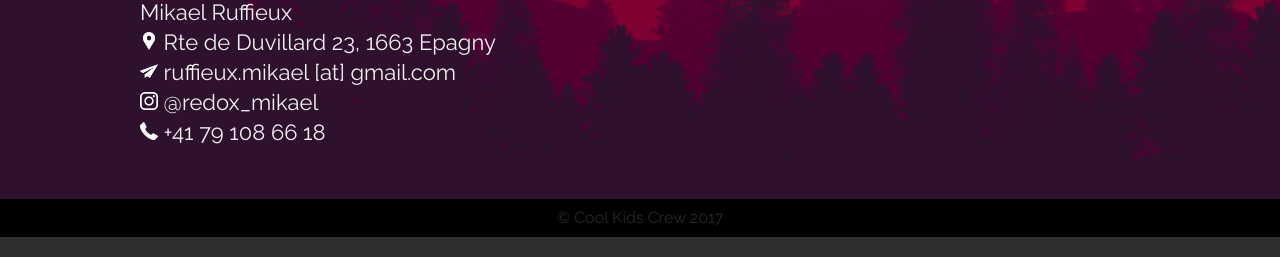
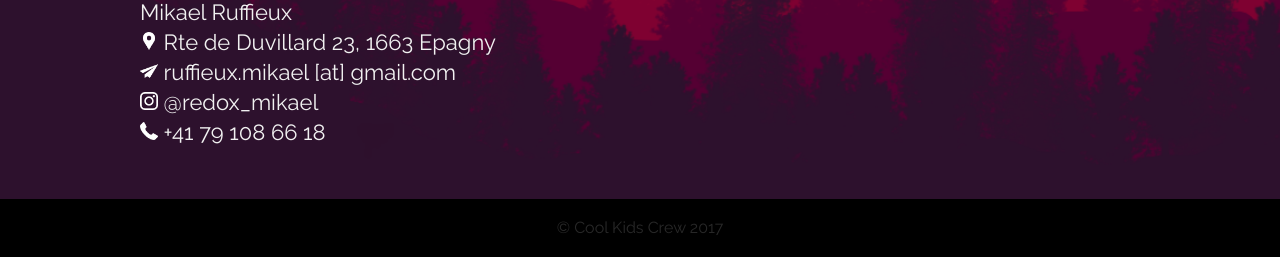
Before and after one commit to mikael-ruffieux/redox, a PHP site: page / in a window 1280 px wide; the page is wider, and only the part inside the window is pictured. Shown: the part 3965-4222 px from the top of that part. Run offline with PHP 8.4, Linux system fonts and the light colour scheme; some libraries are stand-ins or nearby versions.

Commit message:
footer
more height

```diff
--- a/assets/stylesheets/footer.css
+++ b/assets/stylesheets/footer.css
@@ -5,6 +5,6 @@ footer {
 
 footer p {
   margin: 0;
-  padding: 10px 0;
+  padding: 20px 0;
   text-align: center;
 }
```
